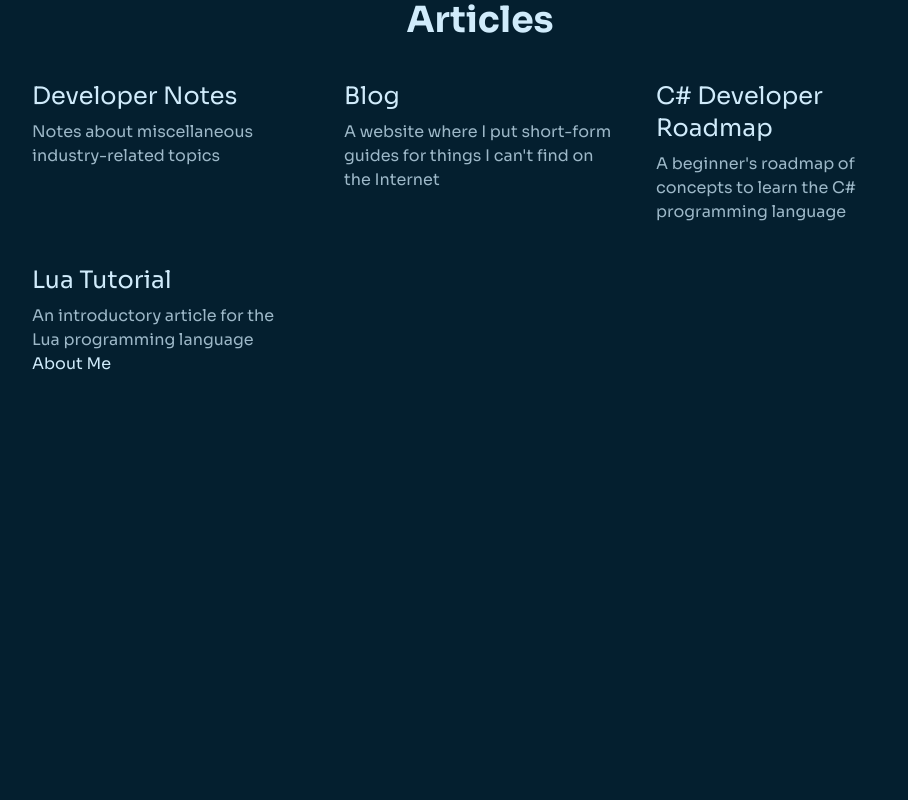
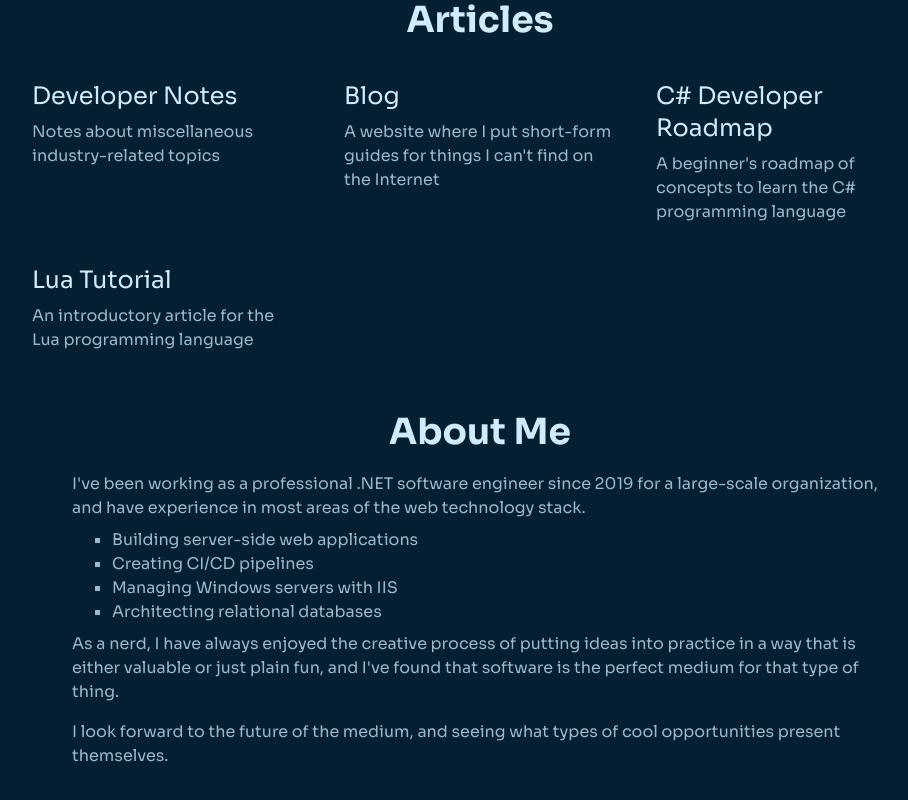
Before and after one commit to gridlocdev/gridloc.dev, a SvelteKit app: page / in a window 1280 px wide. Shown: the part 3045-3845 px from the top of the page, without its empty margins (160-1068 px from the left). Before the commit the page ends 3461 px from the top, so only its background shows below. Built offline with nearby package versions, Linux system fonts and the light colour scheme.

Commit message:
Moved list layout into list components and removed unused component template symbols

```diff
--- a/src/routes/+page.svelte
+++ b/src/routes/+page.svelte
@@ -5,6 +5,7 @@
 	import Hero from './Hero.svelte';
 	import ProjectList from './ProjectList.svelte';
 	import ArticleList from './ArticleList.svelte';
+	import AboutMe from './AboutMe.svelte';
 </script>
 
 <header>
@@ -16,13 +17,7 @@
 	out:fly={{ x: 5, duration: 500 }}
 >
 	<Hero />
-	<h2 id="projects" class="mt-10 p-10 text-center text-4xl font-bold">Projects</h2>
-	<div class="grid md:grid-cols-1 md:gap-5 lg:grid-cols-2 lg:gap-10">
-		<ProjectList />
-	</div>
-	<h2 id="articles" class="mt-10 p-10 text-center text-4xl font-bold">Articles</h2>
-	<div class="grid grid-cols-3 gap-10">
-		<ArticleList />
-	</div>
-	<div id="about">About Me</div>
+	<ProjectList />
+	<ArticleList />
+	<AboutMe />
 </main>
--- /dev/null
+++ b/src/routes/AboutMe.svelte
@@ -0,0 +1,23 @@
+<h2 id="about" class="mt-10 p-5 text-center text-4xl font-bold">About Me</h2>
+<section class="flex flex-col gap-2 px-10 opacity-75">
+	<p>
+		I've been working as a professional .NET software engineer since 2019 for a large-scale
+		organization, and have experience in most areas of the web technology stack.
+	</p>
+	<ul class="list-[square] pl-10">
+		<li>Building server-side web applications</li>
+		<li>Creating CI/CD pipelines</li>
+		<li>Managing Windows servers with IIS</li>
+		<li>Architecting relational databases</li>
+	</ul>
+	<p>
+		As a nerd, I have always enjoyed the creative process of putting ideas into practice in a way
+		that is either valuable or just plain fun, and I've found that software is the perfect medium
+		for that type of thing.
+	</p>
+	<p />
+	<p>
+		I look forward to the future of the medium, and seeing what types of cool opportunities present
+		themselves.
+	</p>
+</section>
--- a/src/routes/ArticleList.svelte
+++ b/src/routes/ArticleList.svelte
@@ -2,23 +2,26 @@
 	import ArticleCard from './ArticleListItem.svelte';
 </script>
 
+<h2 id="articles" class="mt-10 p-10 text-center text-4xl font-bold">Articles</h2>
+<div class="grid grid-cols-3 gap-10">
 	<ArticleCard
-	title={'Developer Notes'}
-	description={'Notes about miscellaneous industry-related topics'}
-	website={'https://notes.gridloc.dev'}
+		title="Developer Notes"
+		description="Notes about miscellaneous industry-related topics"
+		website="https://notes.gridloc.dev"
 	/>
 	<ArticleCard
-	title={'Blog'}
-	description={"A website where I put short-form guides for things I can't find on the Internet"}
-	website={'https://listed.to/@gridlocdev'}
+		title="Blog"
+		description="A website where I put short-form guides for things I can't find on the Internet"
+		website="https://listed.to/@gridlocdev"
 	/>
 	<ArticleCard
-	title={'C# Developer Roadmap'}
-	description={"A beginner's roadmap of concepts to learn the C# programming language"}
-	website={'https://github.com/gridlocdev/csharp-learning-roadmap'}
+		title="C# Developer Roadmap"
+		description="A beginner's roadmap of concepts to learn the C# programming language"
+		website="https://github.com/gridlocdev/csharp-learning-roadmap"
 	/>
 	<ArticleCard
-	title={'Lua Tutorial'}
-	description={'An introductory article for the Lua programming language'}
-	website={'https://gridlocdev.github.io/lua-beginners-guide'}
+		title="Lua Tutorial"
+		description="An introductory article for the Lua programming language"
+		website="https://gridlocdev.github.io/lua-beginners-guide"
 	/>
+</div>
--- a/src/routes/ArticleListItem.svelte
+++ b/src/routes/ArticleListItem.svelte
@@ -8,5 +8,5 @@
 	<h2 class="text-2xl transition hover:cursor-pointer hover:text-primary hover:underline">
 		<a href={website} target="_blank">{title}</a>
 	</h2>
-	<p class="opacity-75 pt-2">{description}</p>
+	<p class="pt-2 opacity-75">{description}</p>
 </article>
--- a/src/routes/Hero.svelte
+++ b/src/routes/Hero.svelte
@@ -1,6 +1,6 @@
 <div id="start" class="mb-10 flex flex-col break-normal py-10 text-center">
-	<h1 class="text-5xl font-bold mb-6">gridlocdev's portfolio</h1>
-	<p class="text-2xl opacity-80 mb-12">I've made some stuff, feel free to check it out</p>
+	<h1 class="mb-6 text-5xl font-bold">gridlocdev's portfolio</h1>
+	<p class="mb-12 text-2xl opacity-80">I've made some stuff, feel free to check it out</p>
 	<a
 		href="#projects"
 		class="m-auto cursor-pointer rounded-full bg-accent px-10 py-3 text-2xl font-bold transition hover:scale-95 hover:bg-opacity-50"
--- a/src/routes/ProjectList.svelte
+++ b/src/routes/ProjectList.svelte
@@ -4,68 +4,71 @@
 	// valid ProjectType values: 'App', 'Tool', 'Game'
 </script>
 
+<h2 id="projects" class="mt-10 p-10 text-center text-4xl font-bold">Projects</h2>
+<div class="grid md:grid-cols-1 md:gap-5 lg:grid-cols-2 lg:gap-10">
 	<ProjectListItem
-	title='Username Generator'
-	description='A set of applications for creating randomly-generated usernames'
-	projectType='Tool'
-	technologies='C#, .NET 6, Terminal.GUI, Blazor WebAssembly, Avalonia UI'
+		title="Username Generator"
+		description="A set of applications for creating randomly-generated usernames"
+		projectType="Tool"
+		technologies="C#, .NET 6, Terminal.GUI, Blazor WebAssembly, Avalonia UI"
 		website={null}
-	source='https://github.com/gridlocdev/UsernameGenerator'
-	screenshot='/screenshots/username-generator.png'
+		source="https://github.com/gridlocdev/UsernameGenerator"
+		screenshot="/screenshots/username-generator.png"
 	/>
 	<ProjectListItem
-	title='Drum Machine'
-	description='A drum machine that you can play with the keyboard'
-	projectType='App'
-	technologies='Web Components, Vanilla CSS'
-	source='https://github.com/gridlocdev/drum-machine'
-	website='https://drum-machine.gridloc.dev'
-	screenshot='/screenshots/drum-machine.png'
+		title="Drum Machine"
+		description="A drum machine that you can play with the keyboard"
+		projectType="App"
+		technologies="Web Components, Vanilla CSS"
+		source="https://github.com/gridlocdev/drum-machine"
+		website="https://drum-machine.gridloc.dev"
+		screenshot="/screenshots/drum-machine.png"
 	/>
 	<ProjectListItem
-	title='Static Site Generator'
-	description='My custom-built Static Site Generator'
-	projectType='Tool'
-	technologies='C#, .NET 6, Markdown, Markdig'
-	source='https://github.com/gridlocdev/custom-static-site-generator'
+		title="Static Site Generator"
+		description="My custom-built Static Site Generator"
+		projectType="Tool"
+		technologies="C#, .NET 6, Markdown, Markdig"
+		source="https://github.com/gridlocdev/custom-static-site-generator"
 		website={null}
-	screenshot='/screenshots/developer-notes.png'
+		screenshot="/screenshots/developer-notes.png"
 	/>
 	<ProjectListItem
-	title='Cube Slide'
-	description='A jump-less 3D platformer video game where a cube slides around obstacles to make its way to the goal'
-	technologies='Unity (Game Engine)'
-	projectType='Game'
-	source='https://github.com/gridlocdev/cube-slide'
-	website='https://gridlocdev.github.io/cube-slide'
-	screenshot='/screenshots/cube-slide.png'
+		title="Cube Slide"
+		description="A jump-less 3D platformer video game where a cube slides around obstacles to make its way to the goal"
+		technologies="Unity (Game Engine)"
+		projectType="Game"
+		source="https://github.com/gridlocdev/cube-slide"
+		website="https://gridlocdev.github.io/cube-slide"
+		screenshot="/screenshots/cube-slide.png"
 	/>
 	<!-- TODO: Create image for Chess Clock -->
 	<ProjectListItem
-	title='Chess Clock'
-	description='A web-based clock application for timing games of Chess'
-	technologies='Angular, Angular Material'
-	projectType='App'
-	source='https://github.com/gridlocdev/chess-clock'
-	website='https://gridlocdev.github.io/chess-clock'
-	screenshot='/screenshots/chess-clock.png'
+		title="Chess Clock"
+		description="A web-based clock application for timing games of Chess"
+		technologies="Angular, Angular Material"
+		projectType="App"
+		source="https://github.com/gridlocdev/chess-clock"
+		website="https://gridlocdev.github.io/chess-clock"
+		screenshot="/screenshots/chess-clock.png"
 	/>
 	<!-- TODO: Create image for Text Adventure -->
 	<ProjectListItem
-	title='Text Adventure'
-	description='Create, play, import or export a text adventure game story.'
-	technologies='Vue 2, Vuetify, VueX'
-	projectType='App'
-	source='https://github.com/gridlocdev/text-adventure'
-	website='https://gridlocdev.github.io/text-adventure'
-	screenshot='/screenshots/text-adventure.png'
+		title="Text Adventure"
+		description="Create, play, import or export a text adventure game story."
+		technologies="Vue 2, Vuetify, VueX"
+		projectType="App"
+		source="https://github.com/gridlocdev/text-adventure"
+		website="https://gridlocdev.github.io/text-adventure"
+		screenshot="/screenshots/text-adventure.png"
 	/>
 	<ProjectListItem
-	title='Portfolio (this site)'
+		title="Portfolio (this site)"
 		description="The website that you're currently on! A portfolio website that gives a list of the projects, articles, and other details about myself as a developer."
-	projectType='Tool'
-	technologies='Vanilla JS, Bootstrap'
-	source='https://github.com/gridlocdev/developer-portfolio-website'
-	website='https://gridloc.dev'
+		projectType="Tool"
+		technologies="Vanilla JS, Bootstrap"
+		source="https://github.com/gridlocdev/developer-portfolio-website"
+		website="https://gridloc.dev"
 		screenshot={null}
 	/>
+</div>
```
Lines whose indentation alone changed are shown as unchanged.
